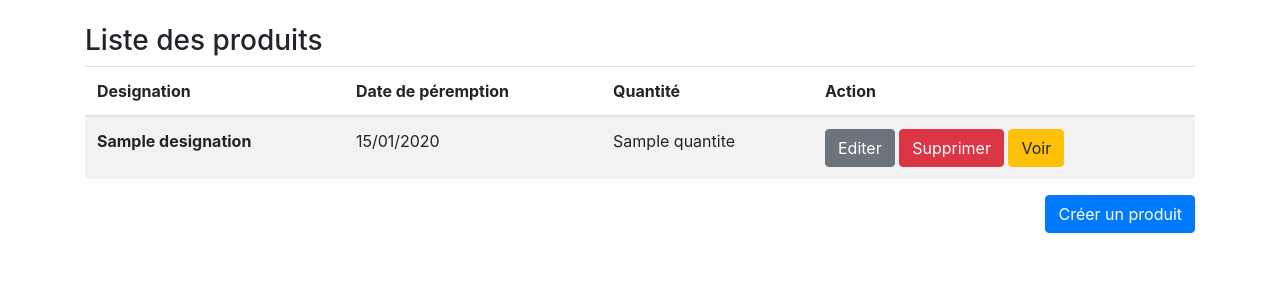
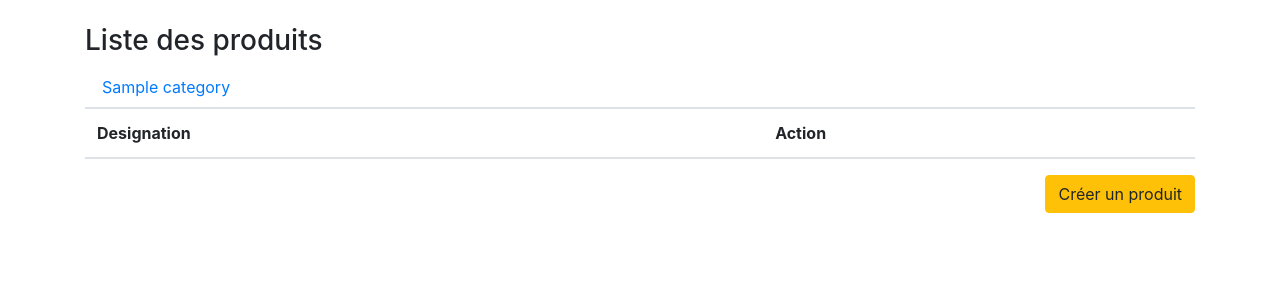
Before and after one commit to SarobidyToky/RefrigerateurIntelligentDS, a Symfony app: template templates/produit/index.html.twig in a window 1280 px wide. Shown: the part 72-372 px from the top of the page. Run offline with Twig, Linux system fonts and the light colour scheme; the template is opened without the code that fills it: most values are stand-ins (such as "Sample title", 1, 10 or a date in 2020); lists and menus that the app fills with data are empty; some libraries are stand-ins or nearby versions.

Commit message:
Ajout des onglets

```diff
--- a/composer.json
+++ b/composer.json
@@ -5,7 +5,7 @@
         "php": "^7.1.3",
         "ext-ctype": "*",
         "ext-iconv": "*",
-        "sensio/framework-extra-bundle": "^5.1",
+        "sensio/framework-extra-bundle": "^5.2",
         "symfony/asset": "4.2.*",
         "symfony/console": "4.2.*",
         "symfony/dotenv": "4.2.*",
--- a/src/Controller/HomeController.php
+++ b/src/Controller/HomeController.php
@@ -3,14 +3,16 @@
 namespace App\Controller;
 
 use Symfony\Bundle\FrameworkBundle\Controller\AbstractController;
+use Symfony\Component\HttpFoundation\Response;
 use Symfony\Component\Routing\Annotation\Route;
 
 class HomeController extends AbstractController
 {
     /**
      * @Route("/", name="home.index")
+     * @return Response
      */
-    public function index()
+    public function index():Response
     {
         return $this->render('home/index.html.twig', [
             'controller_name' => 'HomeController',
--- a/templates/produit/index.html.twig
+++ b/templates/produit/index.html.twig
@@ -7,44 +7,27 @@
 {% block body %}
     <div class="container mt-4">
         <h3>Liste des produits</h3>
-
-        {% for messsage in app.flashes('success') %}
-            <div class="alert alert-success">
-                {{ message }}
-            </div>
-        {% endfor %}
-
+        <!-- Onglet produits -->
+            <ul class="nav nav-tabs" id="myTab" role="tablist">
+                {% for categorie in categories %}
+                <li class="nav-item">
+                    <a class="nav-link" id="home-{{ categorie.nomCategorie }}" data-toggle="tab" href="#{{ categorie.nomCategorie }}" role="tab" aria-controls="{{ categorie.nomCategorie }}" aria-selected="false">{{ categorie.nomCategorie }}</a>
+                </li>
+                {% endfor %}
+            </ul>
+        <!-- Onglet produits -->
         <table class="table table-striped" id="MyTable" onclick="functionn()">
             <thead>
                 <tr>
                     <th scope="col">Designation</th>
-                    <th scope="col">Date de péremption</th>
-                    <th scope="col">Quantité</th>
                     <th scope="col">Action</th>
                 </tr>
             </thead>
             <tbody>
-            {% for produit in produits %}
-                <tr>
-                    <th scope="row">{{ produit.designation }}</th>
-                    <td>{{ produit.datePeremption | date('d/m/Y') }}</td>
-                    <td>{{ produit.quantite }}</td>
-                    <td>
-                        <a href="{{ path('produit.edit', {id: produit.id}) }}" class="btn btn-secondary">Editer</a>
-                        <form method="post" action="{{ path('produit.delete', {id: produit.id}) }}" style="display: inline-block"
-                              onsubmit="return confirm('Etes vous vraiment sûr ?')">
-                            <input type="hidden" name="_method" value="DELETE">
-                            <input type="hidden" name="_token" value="{{ csrf_token('delete' ~ produit.id) }}">
-                            <button class="btn btn-danger">Supprimer</button>
-                        </form>
-                        <a href="{{ path('produit.show', {id:produit.id}) }}" class="btn btn-warning">Voir</a>
-                    </td>
-                </tr>
-            {% endfor %}
             </tbody>
         </table>
         <div class="text-right">
-            <a href="{{ path('produit.new') }}" class="btn btn-primary">Créer un produit</a>
+            <a class="btn btn-warning">Créer un produit</a>
         </div>
     </div>
 
```
Also changed, not shown: src/Controller/ProduitController.php (+14 -5 lines), templates/home/index.html.twig (+14 -5 lines), 1 other file.
